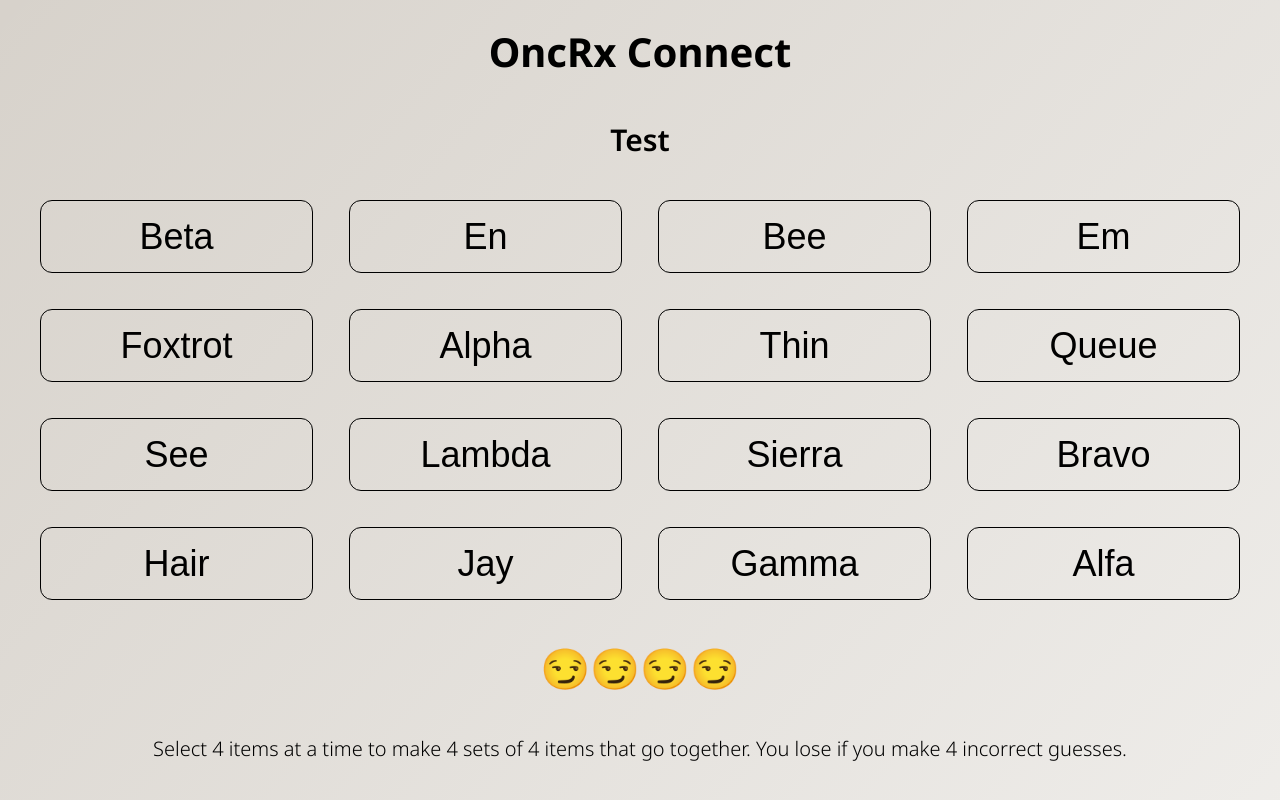
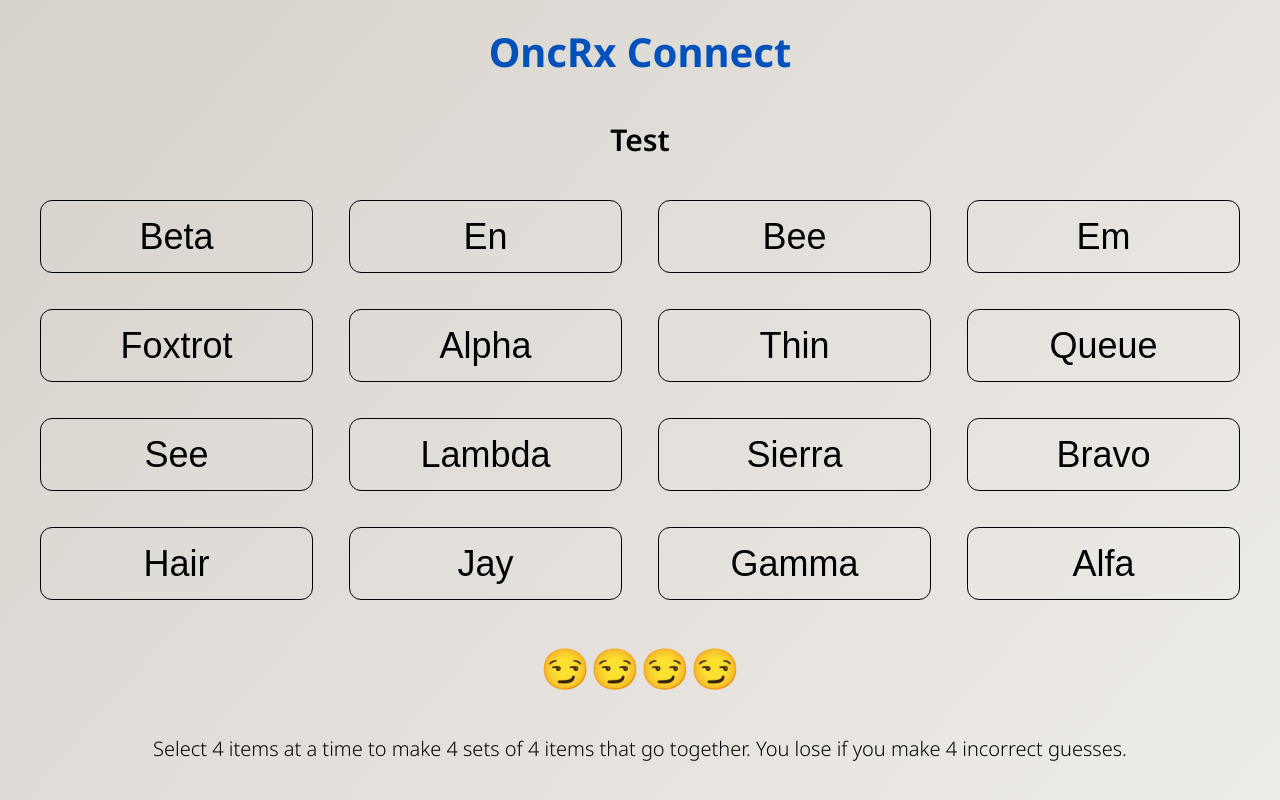
Before and after one commit to judemelancon/pharmacy-connect, a Next.js app: page /puzzle/test in a window 1280 px wide. Shown: the top 800 px of the page. Built offline with nearby package versions, Linux system fonts and the light colour scheme.

Commit message:
Link h1 tags to home page

```diff
--- a/src/app/page.tsx
+++ b/src/app/page.tsx
@@ -4,7 +4,7 @@ import Instructions from "@/components/Instructions";
 export default function Home() {
   return (
     <main>
-      <h1>OncRx Connect</h1>
+      <h1><a href="/">OncRx Connect</a></h1>
       <Instructions />
       <h2>Available Puzzles</h2>
       <ul>
--- a/src/app/puzzle/[slug]/page.tsx
+++ b/src/app/puzzle/[slug]/page.tsx
@@ -15,7 +15,7 @@ export default function Page({ params: { slug } }: Readonly<{ params: { slug: st
 
   return (
     <main className={styles.main}>
-      <h1>OncRx Connect</h1>
+      <h1><a href="/">OncRx Connect</a></h1>
 
       {puzzle
         ?
```
